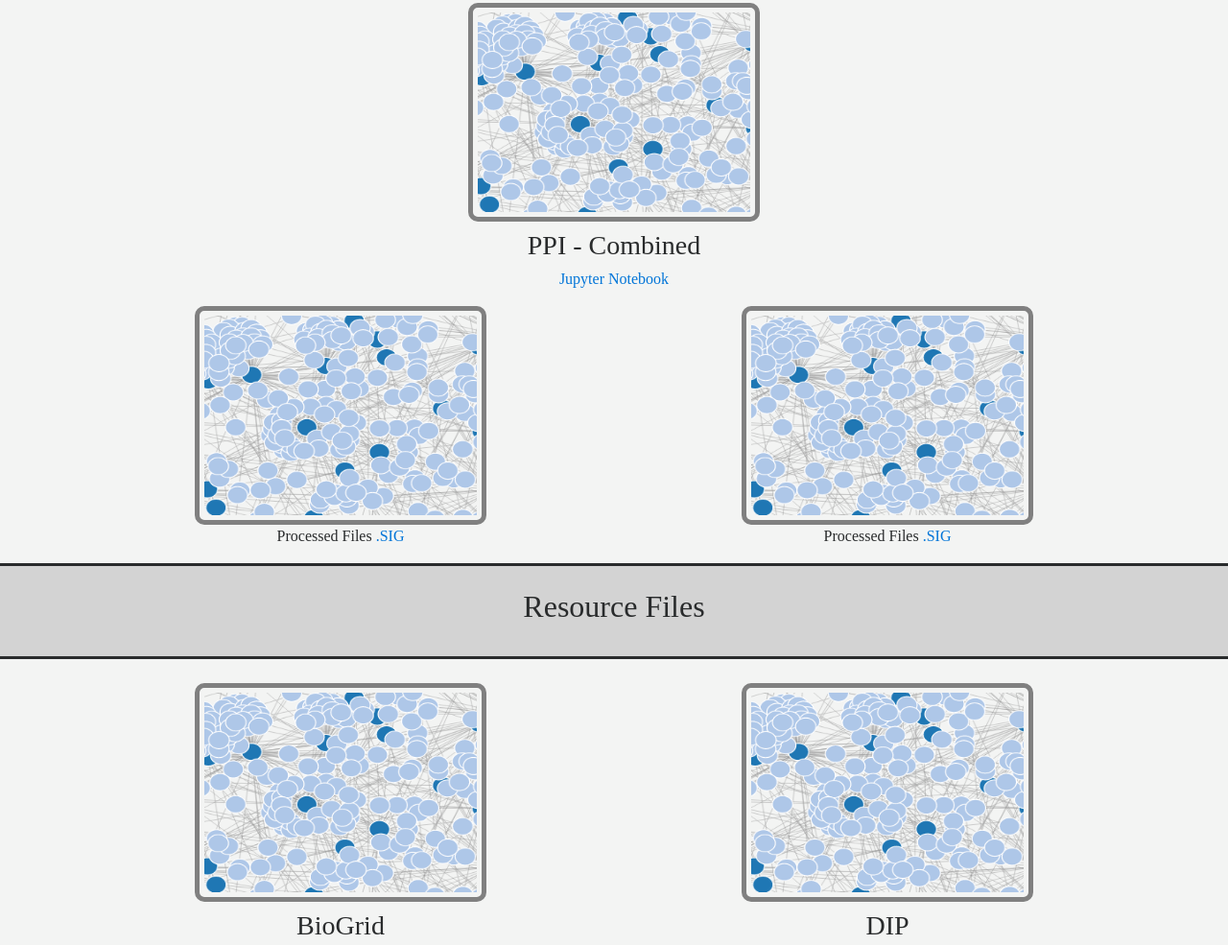
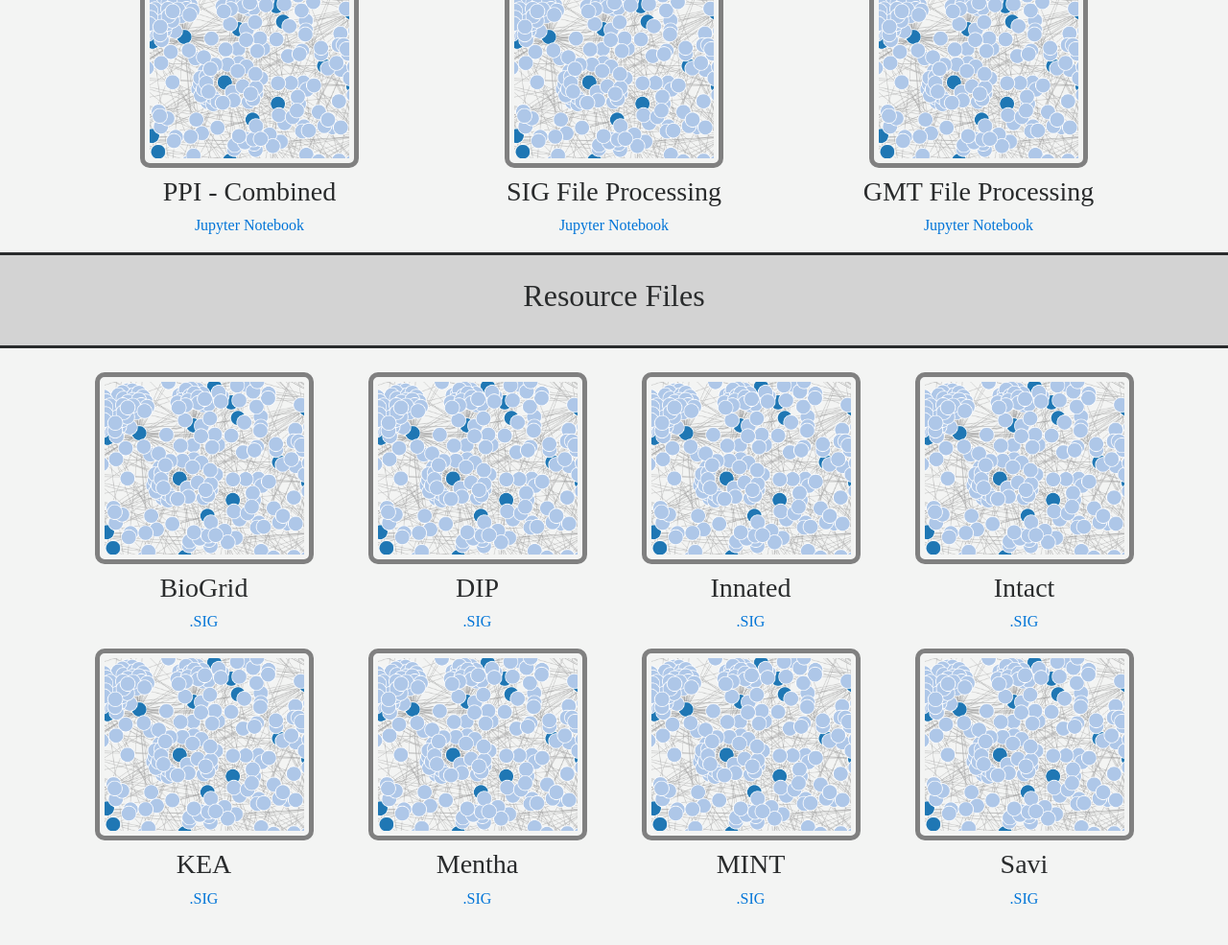
Before and after one commit to MaayanLab/KEA3, a plain HTML site: page ppi.html in a window 1280 px wide. Shown: the part 925-1910 px from the top of the page at 96% size. Drawn offline with nearby package versions, Linux system fonts and the light colour scheme; a script that the page names is missing.

Commit message:
ppi gmt files

```diff
--- a/ppi.html
+++ b/ppi.html
@@ -74,32 +74,27 @@
 		<div class="container">
 
 			<div class="row text-center">
-				<div class="col-lg-12">
+				<div class="col-lg-4">
 						<img class = "img" src="ppi.png">
 						<h3>PPI - Combined</h3>
 						<p>
 							<a id = 'l' href = "http://nbviewer.jupyter.org/github/mlatif1/KEA3/blob/master/PPI/PPI.ipynb">Jupyter Notebook</a>
 						</p>
 				</div>
-			</div>
-		</div>
-	</div>
 
-	<div id = "Resources-row" class="container-fluid">
-		<div class="container">
-
-			<div class="row text-center">
-				<div class="col-lg-6">
+				<div class="col-lg-4">
 						<img class = "img" src="ppi.png">
-						<p>Processed Files
-						<a id = 'l' href = "#">.SIG</a>
+						<h3>SIG File Processing</h3>
+						<p>
+							<a id = 'l' href = "http://nbviewer.jupyter.org/github/mlatif1/KEA3/blob/master/PPI/Create%20SIG%20Files.ipynb">Jupyter Notebook</a>
 						</p>
 				</div>
 
-				<div class="col-lg-6">
+				<div class="col-lg-4">
 						<img class = "img" src="ppi.png">
-						<p>Processed Files
-						<a id = 'l' href = "#">.SIG</a>
+						<h3>GMT File Processing</h3>
+						<p>
+							<a id = 'l' href = "#">Jupyter Notebook</a>
 						</p>
 				</div>
 
@@ -117,76 +112,70 @@
 	<div id = "Resources-row" class="container-fluid">
 		<div class="container">
 			<div class="row text-center">
-				<div class="col-lg-6">
+				<div class="col-lg-3">
 						<img class = "img" src="ppi.png">
 						<h3>BioGrid</h3>
 						<p>
-							<a id = 'l' href = "#">.SIG</a>
+							<a id = 'l' href = "http://nbviewer.jupyter.org/github/mlatif1/KEA3/blob/master/PPI/biogrid_ppi_2017_06_09sig.txt">.SIG</a>
 						</p>
 				</div>
 
-				<div class="col-lg-6">
+				<div class="col-lg-3">
 						<img class = "img" src="ppi.png">
 						<h3>DIP</h3>
 						<p>
-							<a id = 'l' href = "#">.SIG</a>
+							<a id = 'l' href = "http://nbviewer.jupyter.org/github/mlatif1/KEA3/blob/master/PPI/dip_ppi_2017_06_12sig.txt">.SIG</a>
+						</p>
+				</div>
+
+				<div class="col-lg-3">
+						<img class = "img" src="ppi.png">
+						<h3>Innated</h3>
+						<p>
+							<a id = 'l' href = "http://nbviewer.jupyter.org/github/mlatif1/KEA3/blob/master/PPI/innatedb_ppi_2017_06_12sig.txt">.SIG</a>
+						</p>
+				</div>
+
+				<div class="col-lg-3">
+						<img class = "img" src="ppi.png">
+						<h3>Intact</h3>
+						<p>
+							<a id = 'l' href = "http://nbviewer.jupyter.org/github/mlatif1/KEA3/blob/master/PPI/intact_ppi_2017_06_12sig.txt">.SIG</a>
 						</p>
 				</div>
 
 			</div>
 
 			<div class="row text-center">
-				<div class="col-lg-6">
+				<div class="col-lg-3">
 						<img class = "img" src="ppi.png">
-						<h3>Innated</h3>
+						<h3>KEA</h3>
 						<p>
-							<a id = 'l' href = "#">.SIG</a>
+							<a id = 'l' href = "http://nbviewer.jupyter.org/github/mlatif1/KEA3/blob/master/PPI/kea_ppi_2017_06_12sig.txt">.SIG</a>
 						</p>
 				</div>
 
-				<div class="col-lg-6">
+				<div class="col-lg-3">
 						<img class = "img" src="ppi.png">
-						<h3>Intact</h3>
+						<h3>Mentha</h3>
 						<p>
-							<a id = 'l' href = "#">.SIG</a>
+							<a id = 'l' href = "http://nbviewer.jupyter.org/github/mlatif1/KEA3/blob/master/PPI/mentha_ppi_2017_06_12sig.txt">.SIG</a>
 						</p>
 				</div>
 
-			</div>
-
-			<div class="row text-center">
-				<div class="col-lg-6">
+				<div class="col-lg-3">
 						<img class = "img" src="ppi.png">
-						<h3>KEA</h3>
+						<h3>MINT</h3>
 						<p>
-							<a id = 'l' href = "#">.SIG</a>
+							<a id = 'l' href = "http://nbviewer.jupyter.org/github/mlatif1/KEA3/blob/master/PPI/mint_ppi_2017_06_12sig.txt">.SIG</a>
 						</p>
 				</div>
 
-				<div class="col-lg-6">
-						<img class = "img" src="ppi.png">
-						<h3>Mentha</h3>
-						<p>
-							<a id = 'l' href = "#">.SIG</a>
-						</p>
-				</div>
-
-			</div>
-
-			<div class="row text-center">
-				<div class="col-lg-6">
-						<img class = "img" src="ppi.png">
-						<h3>MINT</h3>
-						<p>
-							<a id = 'l' href = "#">.SIG</a>
-						</p>
-				</div>
-
-				<div class="col-lg-6">
+				<div class="col-lg-3">
 						<img class = "img" src="ppi.png">
 						<h3>Savi</h3>
 						<p>
-							<a id = 'l' href = "#">.SIG</a>
+							<a id = 'l' href = "http://nbviewer.jupyter.org/github/mlatif1/KEA3/blob/master/PPI/savi_ppi_2017_06_12sig.txt">.SIG</a>
 						</p>
 				</div>
 			</div>
--- a/style.css
+++ b/style.css
@@ -19,8 +19,8 @@
 }
 
 .img {
-	width: 304px;
-	height: 228px;
+	width: 228px;
+	height: 200px;
 	border: 5px solid #808080;
 	border-radius: 10px;
 	padding: 5px;
```
Also changed, not shown: 9 other files.
